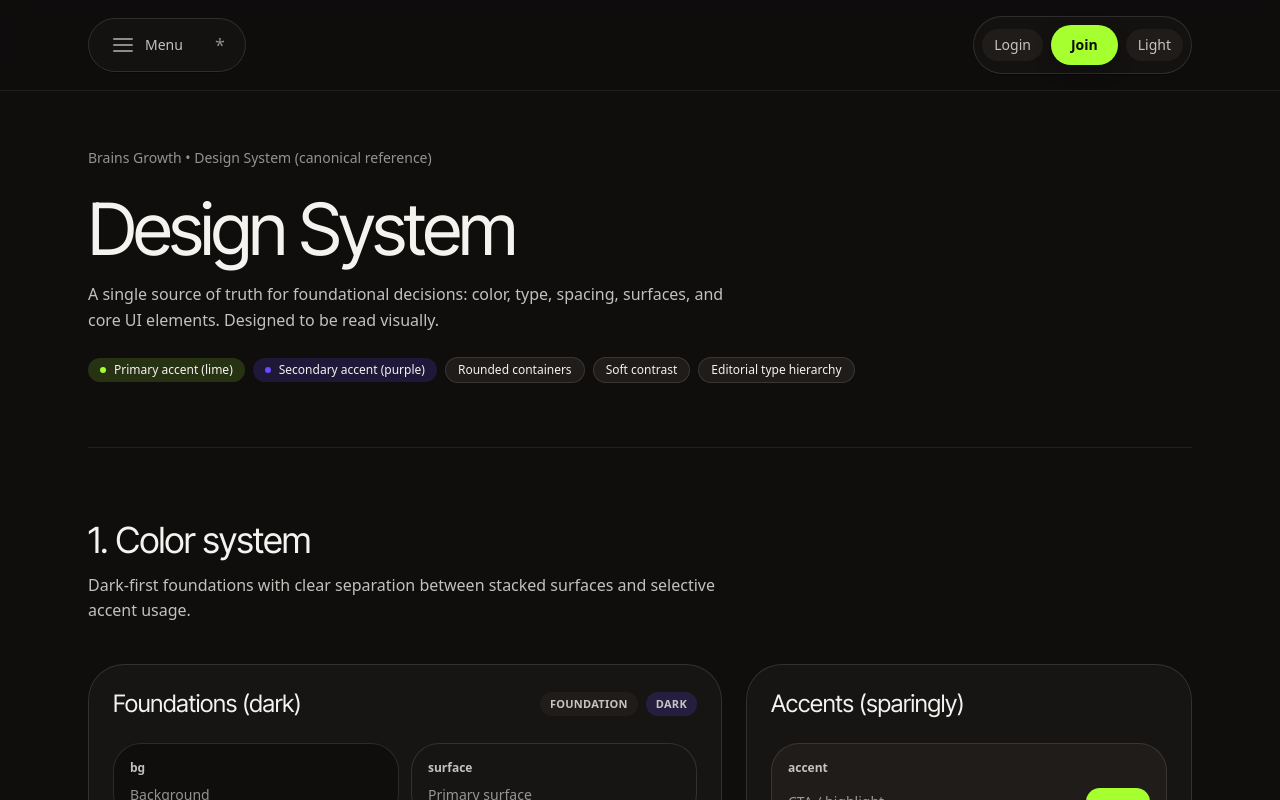
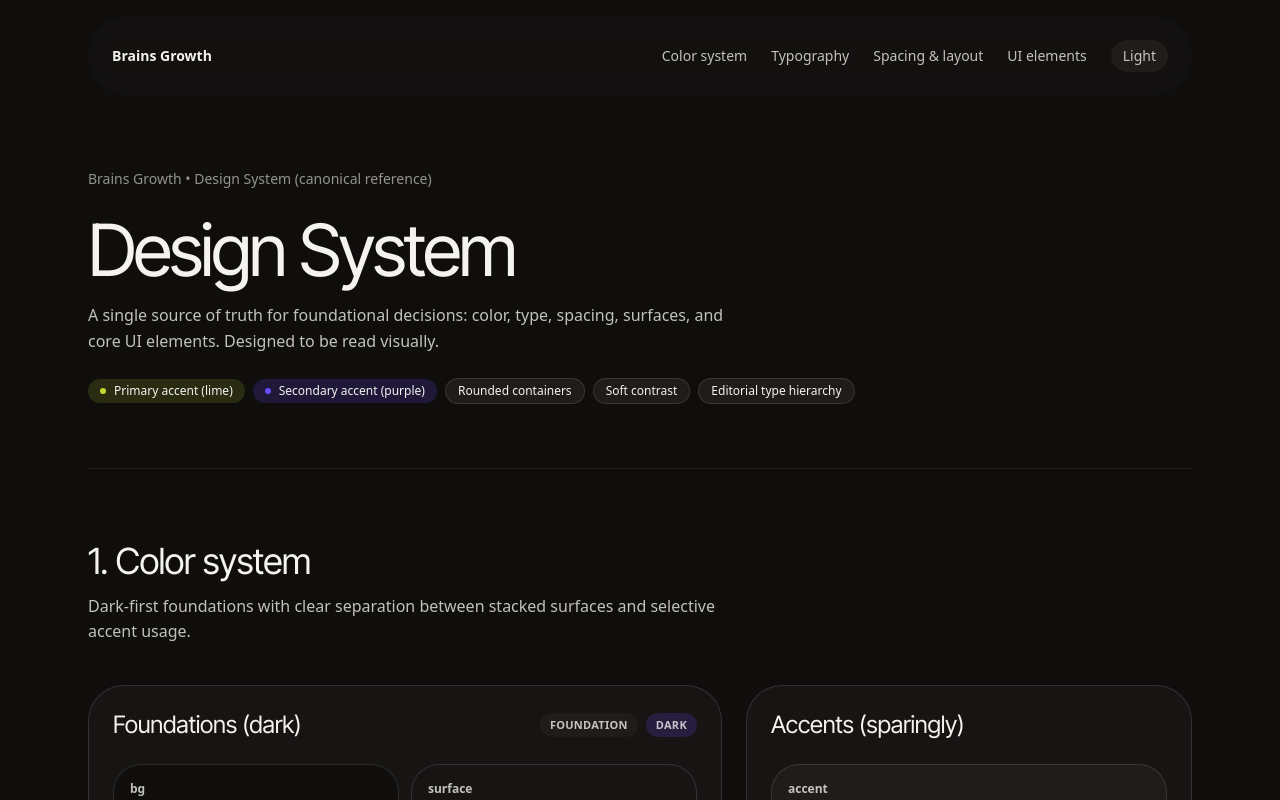
Before and after one commit to lucas-bids/brains-growth, a Next.js app: page /design-system in a window 1280 px wide. Shown: the top 800 px of the page. Built offline with nearby package versions, Linux system fonts and the light colour scheme.

Commit message:
refactor(design-system): remove shadows and simplify header navigation

```diff
--- a/app/design-system/page.tsx
+++ b/app/design-system/page.tsx
@@ -41,14 +41,14 @@ function Card({
 }) {
   if (variant === "light") {
     return (
-      <div className="rounded-2xl border border-paper-border bg-paper shadow-soft-xs">
+      <div className="rounded-2xl border border-paper-border bg-paper ">
         {children}
       </div>
     );
   }
 
   return (
-    <div className="rounded-2xl border border-border bg-surface shadow-soft-xs">
+    <div className="rounded-2xl border border-border bg-surface ">
       {children}
     </div>
   );
@@ -63,13 +63,13 @@ function ButtonRow() {
     <div className="flex flex-wrap items-center gap-3">
       <button
         type="button"
-        className="inline-flex h-11 items-center justify-center rounded-xl bg-accent px-5 text-sm font-semibold text-accent-foreground shadow-soft-sm outline-none ring-offset-0 transition hover:brightness-95 focus-visible:ring-2 focus-visible:ring-accent/40"
+        className="inline-flex h-11 items-center justify-center rounded-xl bg-accent px-5 text-sm font-semibold text-accent-foreground outline-none ring-offset-0 transition hover:brightness-95 focus-visible:ring-2 focus-visible:ring-accent/40"
       >
         Primary
       </button>
       <button
         type="button"
-        className="inline-flex h-11 items-center justify-center rounded-xl border border-border bg-surface-2 px-5 text-sm font-semibold text-text shadow-soft-xs outline-none transition hover:bg-surface focus-visible:ring-2 focus-visible:ring-accent/25"
+        className="inline-flex h-11 items-center justify-center rounded-xl border border-border bg-surface-2 px-5 text-sm font-semibold text-text outline-none transition hover:bg-surface focus-visible:ring-2 focus-visible:ring-accent/25"
       >
         Secondary
       </button>
@@ -166,39 +166,44 @@ export default function DesignSystemPage() {
       data-theme={theme}
       className={`${inter.variable} ${interTight.variable} min-h-dvh bg-bg text-text antialiased`}
     >
-      <header className="sticky top-0 z-10 border-b border-divider bg-bg/70 backdrop-blur">
-        <div className="mx-auto flex max-w-6xl items-center justify-between px-6 py-4">
+      <header className="sticky top-0 z-10">
+        <div className="mx-auto max-w-6xl px-6 py-4">
+          {/* Full-width pill nav: logo left | links + toggle right */}
           <nav
             aria-label="Primary"
-            className="flex items-center gap-3 rounded-2xl border border-border bg-surface/70 px-3 py-2 shadow-soft-xs"
+            className="flex w-full items-center justify-between rounded-full p-6 bg-surface/50 backdrop-blur-md"
           >
-            <button
-              type="button"
-              className="inline-flex h-9 items-center gap-3 rounded-xl px-3 text-sm font-medium text-text-secondary transition hover:bg-surface-2 hover:text-text focus-visible:outline-none focus-visible:ring-2 focus-visible:ring-accent/25"
+            {/* Logo placeholder */}
+            <span className="text-sm font-semibold text-text">Brains Growth</span>
+
+            {/* Nav links + toggle grouped on the right */}
+            <div className="flex items-center gap-6">
+              <a
+                href="#color-system"
+                className="text-sm text-text-secondary transition hover:text-text"
               >
-              <span className="inline-flex flex-col gap-1" aria-hidden>
-                <span className="h-0.5 w-5 rounded-full bg-text-secondary/70" />
-                <span className="h-0.5 w-5 rounded-full bg-text-secondary/70" />
-                <span className="h-0.5 w-5 rounded-full bg-text-secondary/70" />
-              </span>
-              Menu
-            </button>
-            <span className="px-2 text-lg text-text-secondary/70" aria-hidden>
-              *
-            </span>
-          </nav>
+                Color system
+              </a>
+              <a
+                href="#typography"
+                className="text-sm text-text-secondary transition hover:text-text"
+              >
+                Typography
+              </a>
+              <a
+                href="#spacing-layout"
+                className="text-sm text-text-secondary transition hover:text-text"
+              >
+                Spacing & layout
+              </a>
+              <a
+                href="#ui-elements"
+                className="text-sm text-text-secondary transition hover:text-text"
+              >
+                UI elements
+              </a>
 
-          <div className="flex items-center gap-2 rounded-2xl border border-border bg-surface/70 p-2 shadow-soft-xs">
-            <span className="hidden rounded-full bg-surface-2 px-3 py-1.5 text-sm font-medium text-text-secondary sm:inline-flex">
-              Login
-            </span>
-            <a
-              href="#buttons"
-              className="inline-flex h-10 items-center justify-center rounded-xl bg-accent px-5 text-sm font-semibold text-accent-foreground shadow-soft-sm transition hover:brightness-95 focus-visible:outline-none focus-visible:ring-2 focus-visible:ring-accent/40"
-            >
-              Join
-            </a>
-            {/* Theme toggle: shows the target mode (what clicking will switch to) */}
+              {/* Theme toggle */}
               <button
                 type="button"
                 onClick={toggleTheme}
@@ -207,6 +212,7 @@ export default function DesignSystemPage() {
                 {theme === "dark" ? "Light" : "Dark"}
               </button>
             </div>
+          </nav>
         </div>
       </header>
 
@@ -237,7 +243,7 @@ export default function DesignSystemPage() {
 
         <Divider className="my-2" />
 
-        <section className="py-16">
+        <section id="color-system" className="py-16">
           <SectionHeading
             title="1. Color system"
             description="Dark-first foundations with clear separation between stacked surfaces and selective accent usage."
@@ -326,7 +332,7 @@ export default function DesignSystemPage() {
                         <span className="text-small text-text-muted">
                           CTA / highlight
                         </span>
-                        <span className="h-7 w-16 rounded-lg bg-accent shadow-soft-xs" />
+                        <span className="h-7 w-16 rounded-lg bg-accent " />
                       </div>
                     </div>
                     <div className="rounded-xl border border-border bg-surface-2 p-4">
@@ -337,7 +343,7 @@ export default function DesignSystemPage() {
                         <span className="text-small text-text-muted">
                           Callout surface
                         </span>
-                        <span className="h-7 w-16 rounded-lg bg-accent-2 shadow-soft-xs" />
+                        <span className="h-7 w-16 rounded-lg bg-accent-2 " />
                       </div>
                     </div>
                   </div>
@@ -353,7 +359,7 @@ export default function DesignSystemPage() {
                         </p>
                         <button
                           type="button"
-                          className="inline-flex h-10 items-center justify-center rounded-xl bg-accent px-4 text-sm font-semibold text-accent-foreground shadow-soft-sm transition hover:brightness-95"
+                          className="inline-flex h-10 items-center justify-center rounded-xl bg-accent px-4 text-sm font-semibold text-accent-foreground transition hover:brightness-95"
                         >
                           Join
                         </button>
@@ -426,7 +432,7 @@ export default function DesignSystemPage() {
 
         <Divider />
 
-        <section className="py-16">
+        <section id="typography" className="py-16">
           <SectionHeading
             title="2. Typography"
             description="Display type uses Inter Tight for an editorial, confident feel. Body uses Inter for clean readability."
@@ -534,7 +540,7 @@ export default function DesignSystemPage() {
 
         <Divider />
 
-        <section className="py-16">
+        <section id="spacing-layout" className="py-16">
           <SectionHeading
             title="3. Spacing & layout"
             description="Use a consistent spacing scale with generous section padding and controlled line length."
@@ -667,7 +673,7 @@ export default function DesignSystemPage() {
 
         <Divider />
 
-        <section id="buttons" className="py-16">
+        <section id="ui-elements" className="py-16">
           <SectionHeading
             title="4. UI elements"
             description="A small set of primitives: buttons, pills, badges, cards, and dividers. Hover states only."
@@ -702,7 +708,7 @@ export default function DesignSystemPage() {
                         </button>
                         <button
                           type="button"
-                          className="inline-flex h-10 items-center justify-center rounded-xl bg-accent px-4 text-sm font-semibold text-accent-foreground shadow-soft-sm transition hover:brightness-95"
+                          className="inline-flex h-10 items-center justify-center rounded-xl bg-accent px-4 text-sm font-semibold text-accent-foreground transition hover:brightness-95"
                         >
                           Join
                         </button>
@@ -772,8 +778,7 @@ export default function DesignSystemPage() {
                       <Badge>FOUNDATION</Badge>
                     </div>
                     <p className="mt-2 max-w-xl text-body text-text-secondary">
-                      Use dark cards to group content without heavy borders. Add
-                      a subtle shadow only when cards overlap or need focus.
+                      Use dark cards to group content without heavy borders.
                     </p>
 
                     <div className="mt-6 grid gap-3 sm:grid-cols-2">
@@ -815,7 +820,7 @@ export default function DesignSystemPage() {
                     <div className="mt-6 flex flex-wrap items-center gap-3">
                       <button
                         type="button"
-                        className="inline-flex h-11 items-center justify-center rounded-xl bg-accent px-5 text-sm font-semibold text-accent-foreground shadow-soft-sm transition hover:brightness-95"
+                        className="inline-flex h-11 items-center justify-center rounded-xl bg-accent px-5 text-sm font-semibold text-accent-foreground transition hover:brightness-95"
                       >
                         Become a member
                       </button>
@@ -860,7 +865,7 @@ export default function DesignSystemPage() {
         <section className="py-16">
           <SectionHeading
             title="5. Surface & elevation"
-            description="Stacked surfaces should separate via subtle border + value shift. Shadows are rare and soft."
+            description="Stacked surfaces should separate via subtle border + value shift."
           />
 
           <div className="mt-10 grid gap-6 lg:grid-cols-12">
@@ -872,7 +877,7 @@ export default function DesignSystemPage() {
                   </h3>
                   <p className="mt-2 max-w-2xl text-small text-text-muted">
                     Prefer value shifts (bg → surface → surface-2) with consistent
-                    radii. Use shadow only for “floating” emphasis.
+                    radii.
                   </p>
 
                   <div className="mt-8 rounded-2xl border border-border bg-bg p-6">
@@ -883,12 +888,12 @@ export default function DesignSystemPage() {
                         </p>
                         <Pill tone="accent2">Callout</Pill>
                       </div>
-                      <div className="mt-4 rounded-2xl border border-border bg-surface-2 p-5 shadow-soft-xs">
+                      <div className="mt-4 rounded-2xl border border-border bg-surface-2 p-5">
                         <p className="text-small font-semibold text-text">
                           Surface-2 (raised)
                         </p>
                         <p className="mt-2 text-small text-text-muted">
-                          Subtle elevation via value shift + soft shadow.
+                          Subtle elevation via value shift.
                         </p>
                       </div>
                     </div>
@@ -976,7 +981,7 @@ export default function DesignSystemPage() {
                         </div>
                         <button
                           type="button"
-                          className="inline-flex h-10 items-center justify-center rounded-xl bg-accent px-4 text-sm font-semibold text-accent-foreground shadow-soft-sm transition hover:brightness-95"
+                          className="inline-flex h-10 items-center justify-center rounded-xl bg-accent px-4 text-sm font-semibold text-accent-foreground transition hover:brightness-95"
                         >
                           Join
                         </button>
--- a/app/globals.css
+++ b/app/globals.css
@@ -29,7 +29,7 @@
   --ds-paper-border: rgba(20, 18, 16, 0.12);
 
   /* Accents */
-  --ds-accent: #a6ff2e; /* lime */
+  --ds-accent: #c3d832;
   --ds-accent-2: #6a4cff; /* purple */
   --ds-accent-foreground: #0b0b0a;
 
@@ -115,8 +115,4 @@
   --radius-xl: 1.75rem;
   --radius-2xl: 2.25rem;
 
-  /* Shadows (subtle depth) */
-  --shadow-soft: 0 10px 30px rgba(0, 0, 0, 0.35);
-  --shadow-soft-sm: 0 6px 18px rgba(0, 0, 0, 0.25);
-  --shadow-soft-xs: 0 1px 0 rgba(0, 0, 0, 0.45);
 }
```
Lines whose indentation alone changed are shown as unchanged.
